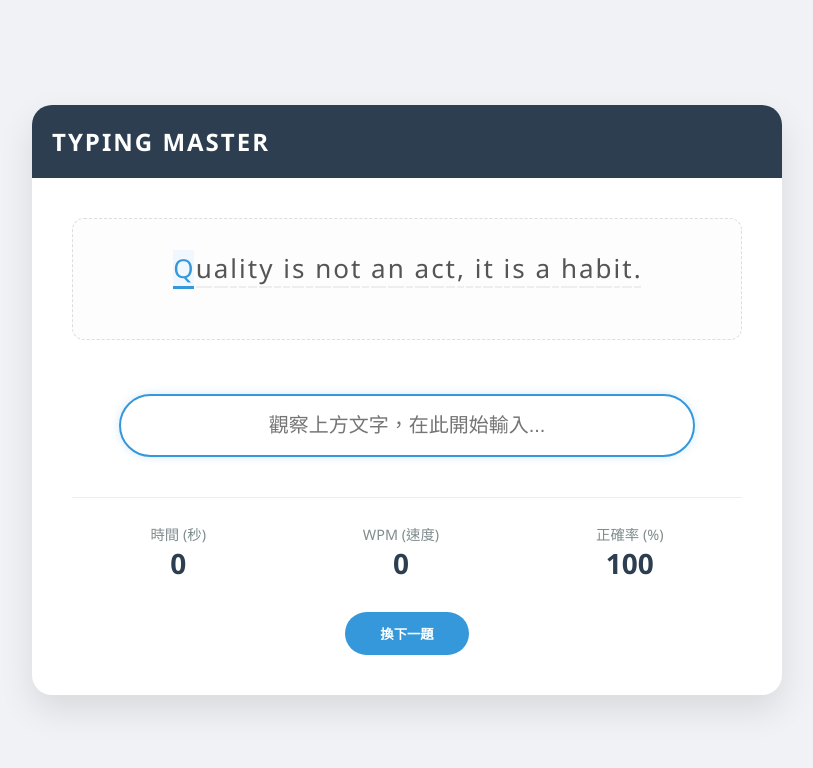
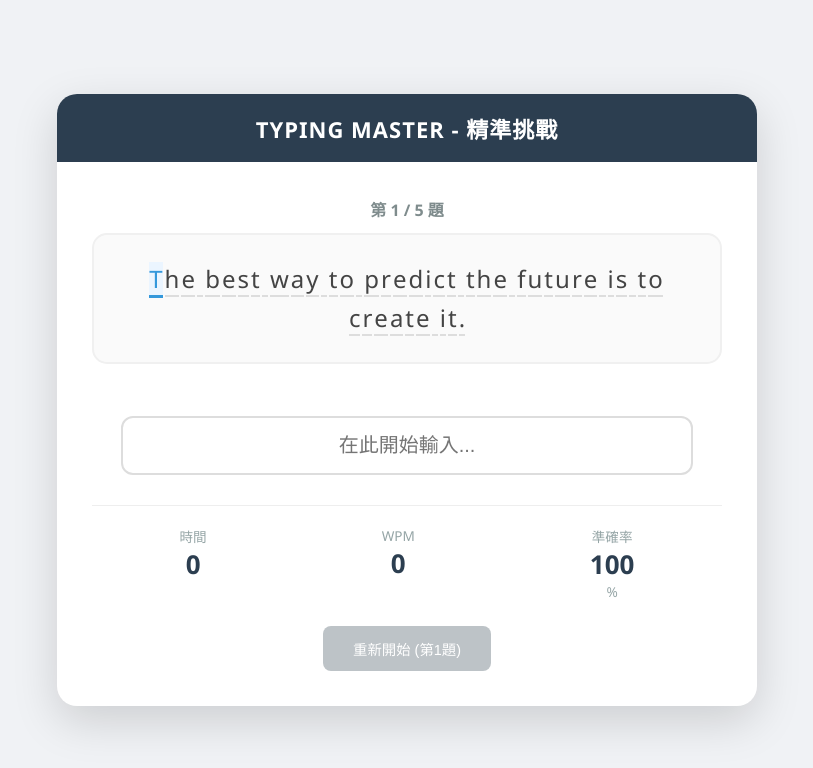
Before and after one commit to miraclechang42-ops/Typing-Master, a plain HTML site: page index.html in a window 1280 px wide. Shown: the whole page, without its empty margins (233-1046 px from the left). Drawn offline with Linux system fonts and the light colour scheme.

Commit message:
Refactor Typing Master game for improved accuracy

```diff
--- a/index.html
+++ b/index.html
@@ -3,224 +3,196 @@
 <head>
     <meta charset="UTF-8">
     <meta name="viewport" content="width=device-width, initial-scale=1.0">
-    <title>Typing Master - 打字學名言</title>
+    <title>Typing Master - 精準挑戰版</title>
     <style>
         :root {
             --bg-color: #f0f2f5;
-            --primary-dark: #2c3e50;
+            --primary: #2c3e50;
             --highlight: #3498db;
             --correct: #27ae60;
             --wrong: #e74c3c;
             --warning: #f39c12;
-            --card-bg: #ffffff;
+            --secondary-btn: #bdc3c7;
         }
 
-        html, body { height: 100%; margin: 0; padding: 0; }
+        body { font-family: 'Segoe UI', 'PingFang TC', sans-serif; background: var(--bg-color); margin: 0; display: flex; justify-content: center; align-items: center; height: 100vh; overflow: hidden; }
 
-        body {
-            font-family: 'Segoe UI', 'PingFang TC', sans-serif;
-            background-color: var(--bg-color);
-            display: flex;
-            justify-content: center;
-            align-items: center;
-        }
+        .container { background: white; border-radius: 20px; box-shadow: 0 15px 45px rgba(0,0,0,0.15); width: 90%; max-width: 700px; overflow: hidden; position: relative; }
 
-        .container {
-            background: var(--card-bg);
-            border-radius: 20px;
-            box-shadow: 0 15px 35px rgba(0,0,0,0.1);
-            width: 90%;
-            max-width: 750px;
-            overflow: hidden; /* 讓標題背景可以貼齊邊緣 */
-        }
+        .header { background: var(--primary); color: white; padding: 18px; text-align: center; font-size: 22px; font-weight: bold; letter-spacing: 1px; }
 
-        /* 標題與題目區隔的關鍵：頂部導覽列感 */
-        .header {
-            background-color: var(--primary-dark);
-            color: white;
-            padding: 20px;
-            font-size: 24px;
-            letter-spacing: 2px;
-            font-weight: bold;
-            text-transform: uppercase;
-        }
+        .content-area { padding: 35px; text-align: center; }
 
-        .content-area {
-            padding: 40px;
-            text-align: center;
-        }
+        .quote-box { background: #fafafa; border: 2px solid #f0f0f0; padding: 25px; border-radius: 15px; margin-bottom: 20px; min-height: 50px; }
 
-        /* 題目區域：增加背景深淺區隔 */
-        .quote-box {
-            background: #fdfdfd;
-            border: 1px dashed #dcdde1;
-            padding: 30px;
-            border-radius: 12px;
-            margin-bottom: 20px;
-            min-height: 60px;
-        }
-
-        #word-display {
-            font-size: 26px;
-            line-height: 1.5;
-            color: #555;
-        }
-
-        .char { border-bottom: 2px solid #eee; margin: 0 1px; }
-        .current { border-bottom: 3px solid var(--highlight); color: var(--highlight); background: #f0f7ff; }
+        #word-display { font-size: 24px; line-height: 1.6; color: #444; }
+        .char { border-bottom: 2px solid #ddd; margin: 0 1px; transition: 0.1s; }
+        .current { border-bottom: 3px solid var(--highlight); color: var(--highlight); background: #ebf5ff; }
         .correct { color: var(--correct); border-bottom-color: transparent; }
         .wrong { color: white; background-color: var(--wrong); border-bottom-color: var(--wrong); }
 
-        #caps-warning {
-            color: var(--warning);
-            font-weight: bold;
-            height: 24px;
-            margin-bottom: 10px;
-            visibility: hidden;
-            font-size: 0.9rem;
+        #progress-text { font-size: 1rem; color: #7f8c8d; margin-bottom: 12px; font-weight: bold; }
+
+        input { width: 85%; padding: 16px; font-size: 20px; border: 2px solid #ddd; border-radius: 12px; outline: none; text-align: center; }
+
+        .stats { display: flex; justify-content: space-around; margin-top: 30px; padding-top: 20px; border-top: 1px solid #eee; }
+        .stat-box { font-size: 0.85rem; color: #95a5a6; }
+        .stat-box span { display: block; font-size: 26px; font-weight: bold; color: var(--primary); }
+
+        #result-screen {
+            position: absolute; top: 0; left: 0; width: 100%; height: 100%;
+            background: white; display: none; flex-direction: column;
+            justify-content: center; align-items: center; z-index: 10;
         }
 
-        input {
-            width: 80%;
-            padding: 18px;
-            font-size: 20px;
-            border: 2px solid #ddd;
-            border-radius: 50px; /* 圓角輸入框 */
-            outline: none;
-            text-align: center;
-            transition: all 0.3s;
-            box-shadow: inset 0 2px 4px rgba(0,0,0,0.05);
-        }
+        .leaderboard { margin-top: 15px; width: 85%; text-align: left; background: #f9f9f9; padding: 15px; border-radius: 10px; }
+        .leaderboard h3 { text-align: center; margin-top: 0; font-size: 1rem; color: #666; }
+        .score-item { display: flex; justify-content: space-between; padding: 8px 0; border-bottom: 1px solid #eee; font-size: 0.95rem; }
+        .score-time { color: #95a5a6; font-size: 0.85rem; }
 
-        input:focus { border-color: var(--highlight); box-shadow: 0 0 10px rgba(52, 152, 219, 0.2); }
+        .btn-reset { margin-top: 25px; padding: 12px 30px; background: var(--secondary-btn); color: white; border: none; border-radius: 8px; cursor: pointer; font-size: 0.9rem; }
+        .btn-main { margin-top: 20px; padding: 14px 40px; background: var(--highlight); color: white; border: none; border-radius: 8px; cursor: pointer; font-weight: bold; font-size: 1.1rem; }
 
-        .stats {
-            display: flex;
-            justify-content: space-around;
-            margin-top: 40px;
-            padding-top: 25px;
-            border-top: 1px solid #eee;
-        }
-
-        .stat-box { color: #7f8c8d; font-size: 0.9rem; }
-        .stat-box span { display: block; font-size: 28px; font-weight: bold; color: var(--primary-dark); }
-
-        button {
-            margin-top: 30px;
-            padding: 12px 35px;
-            background-color: var(--highlight);
-            color: white;
-            border: none;
-            border-radius: 50px;
-            cursor: pointer;
-            font-weight: bold;
-            transition: 0.2s;
-        }
-
-        button:hover { background-color: #2980b9; transform: translateY(-2px); }
+        #caps-warning { color: var(--warning); height: 24px; visibility: hidden; margin-bottom: 8px; font-weight: bold; }
     </style>
 </head>
 <body>
 
 <div class="container">
-    <div class="header">TYPING MASTER</div>
+    <div class="header">TYPING MASTER - 精準挑戰</div>
+
+    <div id="result-screen">
+        <h2 id="result-title">挑戰結果</h2>
+        <div id="final-stats" style="font-size: 1.1rem; text-align: center; line-height: 1.8; margin-bottom: 10px;"></div>
+
+        <div class="leaderboard">
+            <h3>🏆 個人歷史最高紀錄</h3>
+            <div id="high-scores"></div>
+        </div>
+        <button class="btn-main" onclick="startFullGame()">再戰一次</button>
+    </div>
 
     <div class="content-area">
-        <div class="quote-box">
-            <div id="word-display">載入中...</div>
+        <div id="progress-text">第 1 / 5 題</div>
+        <div class="quote-box"><div id="word-display">載入中...</div></div>
+        <div id="caps-warning">⚠️注意：請檢察大小寫是否正確！</div>
+        <input type="text" id="input-field" placeholder="在此開始輸入..." autofocus autocomplete="off">
+
+        <div class="stats">
+            <div class="stat-box">時間 <span id="timer">0</span></div>
+            <div class="stat-box">WPM <span id="wpm">0</span></div>
+            <div class="stat-box">準確率 <span id="accuracy">100</span>%</div>
         </div>
 
-        <div id="caps-warning">⚠️ 字母正確，但大小寫不匹配！</div>
-
-        <input type="text" id="input-field" placeholder="觀察上方文字，在此開始輸入..." autofocus autocomplete="off">
-
-        <div class="stats">
-            <div class="stat-box">時間 (秒) <span id="timer">0</span></div>
-            <div class="stat-box">WPM (速度) <span id="wpm">0</span></div>
-            <div class="stat-box">正確率 (%) <span id="accuracy">100</span></div>
-        </div>
-
-        <button onclick="resetGame()">換下一題</button>
+        <button class="btn-reset" onclick="confirmReset()">重新開始 (第1題)</button>
     </div>
 </div>
 
 <script>
-    const quotes = [
+    const allQuotes = [
         "The best way to predict the future is to create it.",
         "Quality is not an act, it is a habit.",
         "Life is 10% what happens to us and 90% how we react to it.",
         "Everything you've ever wanted is on the other side of fear.",
-        "Do one thing every day that scares you."
+        "Do one thing every day that scares you.",
+        "Success is not final, failure is not fatal.",
+        "Believe you can and you're halfway there.",
+        "It always seems impossible until it's done.",
+        "Don't watch the clock; do what it does.",
+        "The only way to do great work is to love what you do."
     ];
 
+    let gameData = { currentRound: 0, totalRounds: 5, totalWPM: 0, totalAcc: 0 };
+    let gameQuotes = [];
     let timer, timeElapsed = 0, isPlaying = false, currentQuote = "", charIndex = 0, mistakes = 0;
-    const display = document.getElementById('word-display');
     const input = document.getElementById('input-field');
-    const warning = document.getElementById('caps-warning');
 
-    function initGame() {
-        currentQuote = quotes[Math.floor(Math.random() * quotes.length)];
+    function startFullGame() {
+        gameData.currentRound = 0;
+        gameData.totalWPM = 0;
+        gameData.totalAcc = 0;
+
+        let shuffleArray = [...allQuotes];
+        for (let i = shuffleArray.length - 1; i > 0; i--) {
+            const j = Math.floor(Math.random() * (i + 1));
+            [shuffleArray[i], shuffleArray[j]] = [shuffleArray[j], shuffleArray[i]];
+        }
+        gameQuotes = shuffleArray.slice(0, 5);
+
+        document.getElementById('result-screen').style.display = 'none';
+        nextRound();
+    }
+
+    function confirmReset() {
+        if (confirm("確定要重來嗎？成績將不計入排行榜。")) {
+            startFullGame();
+        }
+    }
+
+    function nextRound() {
+        if (gameData.currentRound >= gameData.totalRounds) {
+            showFinalResults();
+            return;
+        }
+        currentQuote = gameQuotes[gameData.currentRound];
+        gameData.currentRound++;
+        document.getElementById('progress-text').innerText = `第 ${gameData.currentRound} / ${gameData.totalRounds} 題`;
+        renderQuote();
+        resetRoundStats();
+    }
+
+    function renderQuote() {
+        const display = document.getElementById('word-display');
         display.innerHTML = "";
         currentQuote.split('').forEach(char => {
             const span = document.createElement('span');
-            span.classList.add('char');
+            span.className = 'char';
             span.innerText = char;
             display.appendChild(span);
         });
         updateCursor();
+    }
+
+    function resetRoundStats() {
+        charIndex = 0; mistakes = 0; timeElapsed = 0; isPlaying = false;
         input.value = "";
-        charIndex = 0;
-        mistakes = 0;
-        timeElapsed = 0;
-        isPlaying = false;
-        warning.style.visibility = 'hidden';
         clearInterval(timer);
         document.getElementById('timer').innerText = 0;
         document.getElementById('wpm').innerText = 0;
         document.getElementById('accuracy').innerText = 100;
-    }
-
-    function updateCursor() {
-        const chars = display.querySelectorAll('.char');
-        chars.forEach(c => c.classList.remove('current'));
-        if(chars[charIndex]) chars[charIndex].classList.add('current');
+        input.focus();
     }
 
     input.addEventListener('input', () => {
-        if (!isPlaying && input.value !== "") {
-            isPlaying = true;
-            startTimer();
-        }
-
-        const characters = display.querySelectorAll('.char');
+        if (!isPlaying && input.value !== "") { isPlaying = true; startTimer(); }
+        const characters = document.querySelectorAll('.char');
         const typedChar = input.value.slice(-1);
         const targetChar = currentQuote[charIndex];
 
         if (typedChar === targetChar) {
-            warning.style.visibility = 'hidden';
-            characters[charIndex].classList.add('correct');
-            characters[charIndex].classList.remove('wrong');
+            document.getElementById('caps-warning').style.visibility = 'hidden';
+            characters[charIndex].className = 'char correct';
             charIndex++;
             updateCursor();
-            if (charIndex >= currentQuote.length) finishGame();
+            if (charIndex >= currentQuote.length) {
+                gameData.totalWPM += parseInt(document.getElementById('wpm').innerText);
+                gameData.totalAcc += parseInt(document.getElementById('accuracy').innerText);
+                setTimeout(nextRound, 100);
+            }
         } else if (typedChar !== "") {
-            characters[charIndex].classList.add('wrong');
+            characters[charIndex].className = 'char wrong';
             mistakes++;
-            if (typedChar.toLowerCase() === targetChar.toLowerCase()) {
-                warning.style.visibility = 'visible';
-            } else {
-                warning.style.visibility = 'hidden';
-            }
+            document.getElementById('caps-warning').style.visibility =
+                (typedChar.toLowerCase() === targetChar.toLowerCase()) ? 'visible' : 'hidden';
         }
-
         input.value = "";
         updateStats();
     });
 
     function updateStats() {
-        const totalAttempts = charIndex + mistakes;
-        const acc = totalAttempts > 0 ? (charIndex / totalAttempts) * 100 : 100;
-        document.getElementById('accuracy').innerText = Math.round(acc);
+        const total = charIndex + mistakes;
+        const acc = total > 0 ? Math.round((charIndex / total) * 100) : 100;
+        document.getElementById('accuracy').innerText = acc;
         if (timeElapsed > 0) {
             const wpm = Math.round(((charIndex / 5) / timeElapsed) * 60);
             document.getElementById('wpm').innerText = wpm;
@@ -228,28 +200,56 @@
     }
 
     function startTimer() {
-        timer = setInterval(() => {
-            timeElapsed++;
-            document.getElementById('timer').innerText = timeElapsed;
-            updateStats();
-        }, 1000);
+        timer = setInterval(() => { timeElapsed++; document.getElementById('timer').innerText = timeElapsed; updateStats(); }, 1000);
     }
 
-    function finishGame() {
-        clearInterval(timer);
-        setTimeout(() => {
-            alert(`🎉 太棒了！\n您的打字速度：${document.getElementById('wpm').innerText} WPM\n正確率：${document.getElementById('accuracy').innerText}%`);
-            resetGame();
-        }, 100);
+    function updateCursor() {
+        const chars = document.querySelectorAll('.char');
+        chars.forEach(c => c.classList.remove('current'));
+        if(chars[charIndex]) chars[charIndex].classList.add('current');
     }
 
-    function resetGame() {
-        initGame();
-        input.focus();
+    function showFinalResults() {
+        clearInterval(timer);
+        const avgWPM = Math.round(gameData.totalWPM / gameData.totalRounds);
+        const avgAcc = Math.round(gameData.totalAcc / gameData.totalRounds);
+
+        const resTitle = document.getElementById('result-title');
+        if (avgWPM > 60) { resTitle.innerText = "🚀 打字之神！"; resTitle.style.color = "#e67e22"; }
+        else if (avgWPM > 40) { resTitle.innerText = "🔥 表現優異！"; resTitle.style.color = "#27ae60"; }
+        else { resTitle.innerText = "💪 挑戰完成！"; resTitle.style.color = "#3498db"; }
+
+        document.getElementById('result-screen').style.display = 'flex';
+        document.getElementById('final-stats').innerHTML = `平均速度: <b>${avgWPM} WPM</b><br>總準確率: <b>${avgAcc}%</b>`;
+        saveScore(avgWPM);
+        displayLeaderboard();
     }
 
-    initGame();
+    function saveScore(wpm) {
+        let scores = JSON.parse(localStorage.getItem('typingScores')) || [];
+
+        // --- 核心改動：格式化時間 (MM/DD HH:mm) ---
+        const now = new Date();
+        const timeStr = `${(now.getMonth()+1).toString().padStart(2, '0')}/${now.getDate().toString().padStart(2, '0')} ${now.getHours().toString().padStart(2, '0')}:${now.getMinutes().toString().padStart(2, '0')}`;
+
+        scores.push({ wpm: wpm, date: timeStr });
+        scores.sort((a, b) => b.wpm - a.wpm);
+        scores = scores.slice(0, 3);
+        localStorage.setItem('typingScores', JSON.stringify(scores));
+    }
+
+    function displayLeaderboard() {
+        const scores = JSON.parse(localStorage.getItem('typingScores')) || [];
+        const container = document.getElementById('high-scores');
+        container.innerHTML = scores.map((s, i) => `
+            <div class="score-item">
+                <span class="score-time">Rank ${i+1} (${s.date})</span>
+                <span><b>${s.wpm} WPM</b></span>
+            </div>
+        `).join('') || "尚無紀錄";
+    }
+
+    startFullGame();
 </script>
-
 </body>
 </html>
```
